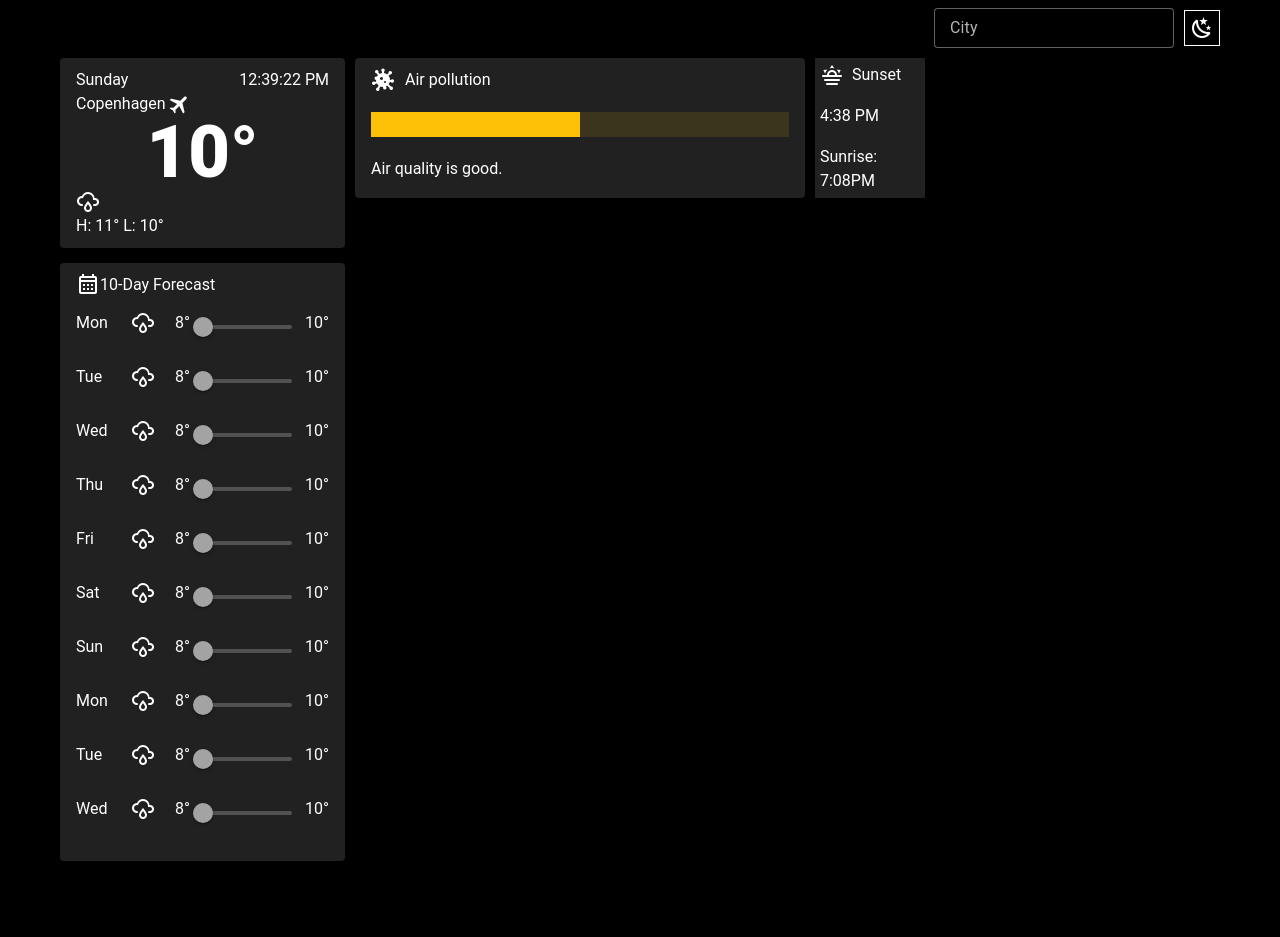
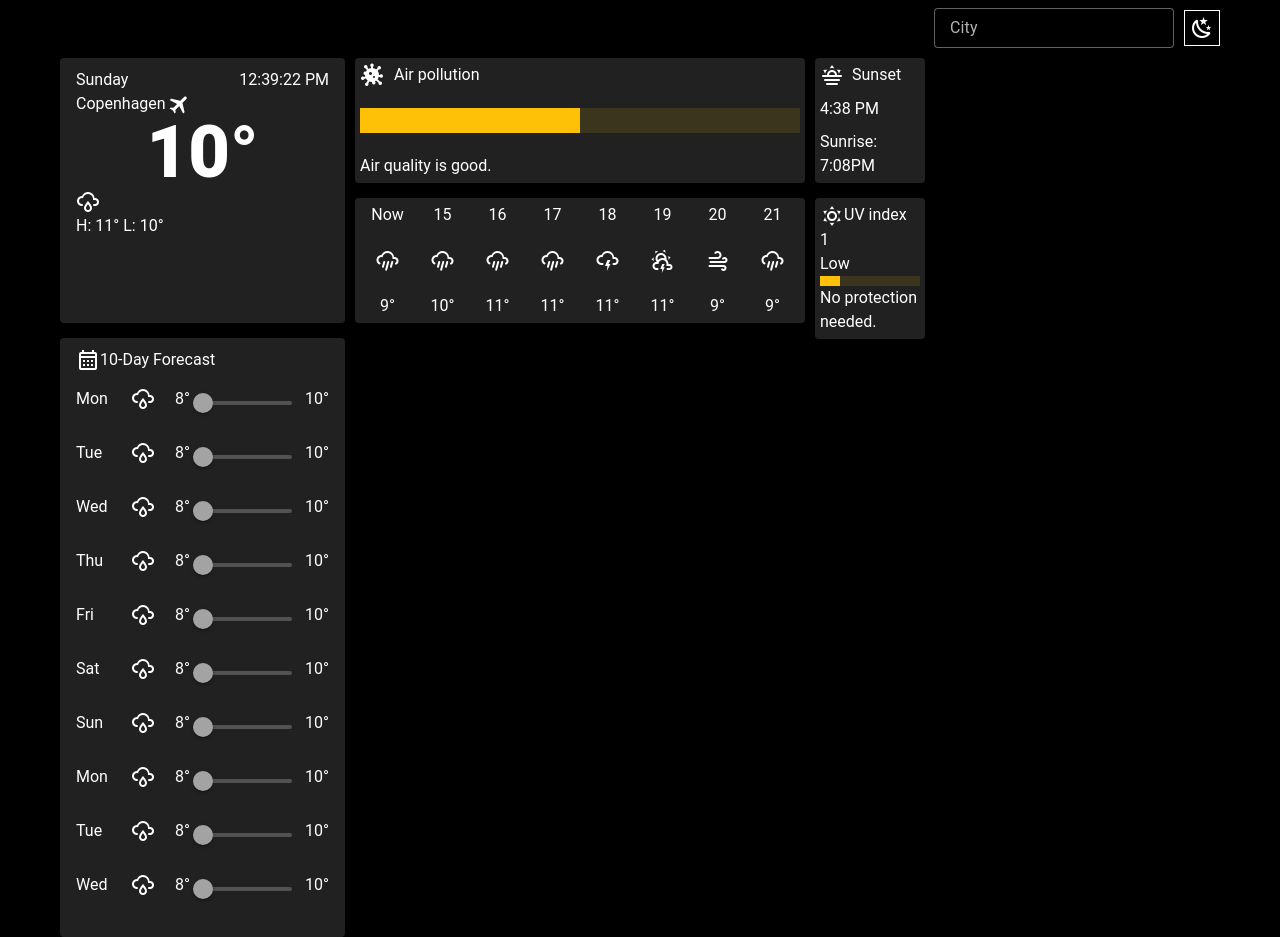
Before and after one commit to amaanhassim/weather-app, a Vue app: page /#/ in a window 1280 px wide. Before the commit the page ends 861 px from the top, so only its background shows below. Built offline with nearby package versions, Linux system fonts and the light colour scheme.

Commit message:
hourly forecast and uv index as well as clean up

```diff
--- a/src/components/FirstColumn/CurrentTemperature.vue
+++ b/src/components/FirstColumn/CurrentTemperature.vue
@@ -1,5 +1,5 @@
 <template>
-  <v-card>
+  <v-card height="265">
     <v-card-item>
       <div class="flex justify-between">
         <span>Sunday</span>
--- a/src/components/SecondColumn/AirPollution.vue
+++ /dev/null
@@ -1,35 +0,0 @@
-<template>
-  <v-card height="140">
-    <v-card-item>
-      <div class="flex flex-col gap-y-5">
-        <div class="flex gap-x-2.5 items-center">
-          <v-icon icon="mdi-virus"></v-icon>
-          <span>Air pollution</span>
-        </div>
-        <div>
-          <v-progress-linear
-            v-model="progress"
-            color="amber"
-            height="25"
-          ></v-progress-linear>
-        </div>
-        <div>
-          <span>Air quality is good. </span>
-        </div>
-      </div>
-    </v-card-item>
-  </v-card>
-</template>
-
-<script>
-export default {
-  name: "AirPollution",
-  data() {
-    return {
-      progress: 50,
-    };
-  },
-};
-</script>
-
-<style></style>
--- /dev/null
+++ b/src/components/SecondColumn/FirstRow/AirPollution.vue
@@ -0,0 +1,33 @@
+<template>
+  <v-sheet rounded class="p-[5px] h-[125px]">
+    <div class="h-full flex flex-col justify-between">
+      <div class="flex gap-x-2.5 items-center">
+        <v-icon icon="mdi-virus"></v-icon>
+        <span>Air pollution</span>
+      </div>
+      <div>
+        <v-progress-linear
+          v-model="progress"
+          color="amber"
+          height="25"
+        ></v-progress-linear>
+      </div>
+      <div>
+        <span>Air quality is good. </span>
+      </div>
+    </div>
+  </v-sheet>
+</template>
+
+<script>
+export default {
+  name: "AirPollution",
+  data() {
+    return {
+      progress: 50,
+    };
+  },
+};
+</script>
+
+<style></style>
--- a/src/components/SecondColumn/SunsetSunrise.vue
+++ b/src/components/SecondColumn/FirstRow/SunsetSunrise.vue
@@ -1,5 +1,5 @@
 <template>
-  <v-sheet class="p-[5px]">
+  <v-sheet rounded class="p-[5px] h-[125px]">
     <div class="h-full flex flex-col justify-between">
       <div class="flex gap-x-2">
         <v-icon icon="mdi-weather-sunset"></v-icon>
--- /dev/null
+++ b/src/components/SecondColumn/SecondRow/HourlyForecast.vue
@@ -0,0 +1,59 @@
+<template>
+  <v-sheet class="h-[125px] p-[5px]" rounded>
+    <div class="h-full hour-forcast-ctn">
+      <div class="flex flex-col items-center justify-between">
+        <span>Now</span>
+        <v-icon icon="mdi-weather-pouring"></v-icon>
+        <span>9&deg;</span>
+      </div>
+      <div class="flex flex-col items-center justify-between">
+        <span>15</span>
+        <v-icon icon="mdi-weather-pouring"></v-icon>
+        <span>10&deg;</span>
+      </div>
+      <div class="flex flex-col items-center justify-between">
+        <span>16</span>
+        <v-icon icon="mdi-weather-pouring"></v-icon>
+        <span>11&deg;</span>
+      </div>
+      <div class="flex flex-col items-center justify-between">
+        <span>17</span>
+        <v-icon icon="mdi-weather-pouring"></v-icon>
+        <span>11&deg;</span>
+      </div>
+      <div class="flex flex-col items-center justify-between">
+        <span>18</span>
+        <v-icon icon="mdi-weather-lightning"></v-icon>
+        <span>11&deg;</span>
+      </div>
+      <div class="flex flex-col items-center justify-between">
+        <span>19</span>
+        <v-icon icon="mdi-weather-partly-lightning"></v-icon>
+        <span>11&deg;</span>
+      </div>
+      <div class="flex flex-col items-center justify-between">
+        <span>20</span>
+        <v-icon icon="mdi-weather-windy"></v-icon>
+        <span>9&deg;</span>
+      </div>
+      <div class="flex flex-col items-center justify-between">
+        <span>21</span>
+        <v-icon icon="mdi-weather-pouring"></v-icon>
+        <span>9&deg;</span>
+      </div>
+    </div>
+  </v-sheet>
+</template>
+
+<script>
+export default {
+  name: "HourlyForecast",
+};
+</script>
+
+<style scoped>
+.hour-forcast-ctn {
+  display: grid;
+  grid-template-columns: 1fr 1fr 1fr 1fr 1fr 1fr 1fr 1fr;
+}
+</style>
--- /dev/null
+++ b/src/components/SecondColumn/SecondRow/UvIndex.vue
@@ -0,0 +1,31 @@
+<template>
+  <v-sheet rounded class="p-[5px]">
+    <div>
+      <v-icon icon="mdi-weather-sunny"></v-icon>
+      <span>UV index</span>
+    </div>
+    <div class="flex flex-col">
+      <span>1</span>
+      <span>Low</span>
+      <v-progress-linear
+        color="amber"
+        height="10"
+        v-model="uvIndex"
+      ></v-progress-linear>
+      <span>No protection needed.</span>
+    </div>
+  </v-sheet>
+</template>
+
+<script>
+export default {
+  name: "UvIndex",
+  data() {
+    return {
+      uvIndex: 20,
+    };
+  },
+};
+</script>
+
+<style></style>
--- a/src/views/HomeView.vue
+++ b/src/views/HomeView.vue
@@ -8,6 +8,10 @@
         <air-pollution />
         <sunset-sunrise />
       </div>
+      <div class="row-2-ct">
+        <hourly-forecast />
+        <uv-index />
+      </div>
     </div>
     <div class="col-3"></div>
   </div>
@@ -15,10 +19,18 @@
 
 <script>
 import CurrentTemperature from "@/components/FirstColumn/CurrentTemperature.vue";
-import AirPollution from "@/components/SecondColumn/AirPollution.vue";
-import SunsetSunrise from "@/components/SecondColumn/SunsetSunrise.vue";
+import AirPollution from "@/components/SecondColumn/FirstRow/AirPollution.vue";
+import SunsetSunrise from "@/components/SecondColumn/FirstRow/SunsetSunrise.vue";
+import HourlyForecast from "@/components/SecondColumn/SecondRow/HourlyForecast.vue";
+import UvIndex from "@/components/SecondColumn/SecondRow/UvIndex.vue";
 export default {
-  components: { CurrentTemperature, AirPollution, SunsetSunrise },
+  components: {
+    CurrentTemperature,
+    AirPollution,
+    SunsetSunrise,
+    HourlyForecast,
+    UvIndex,
+  },
   name: "HomeView",
   data() {
     return {};
@@ -45,9 +57,18 @@ export default {
 
 .col-2 {
   grid-area: col-2;
+  display: flex;
+  flex-direction: column;
+  row-gap: 15px;
 }
 
 .row-1-ct {
+  display: grid;
+  grid-template-columns: 450px auto;
+  column-gap: 10px;
+}
+
+.row-2-ct {
   display: grid;
   grid-template-columns: 450px auto;
   column-gap: 10px;
```
